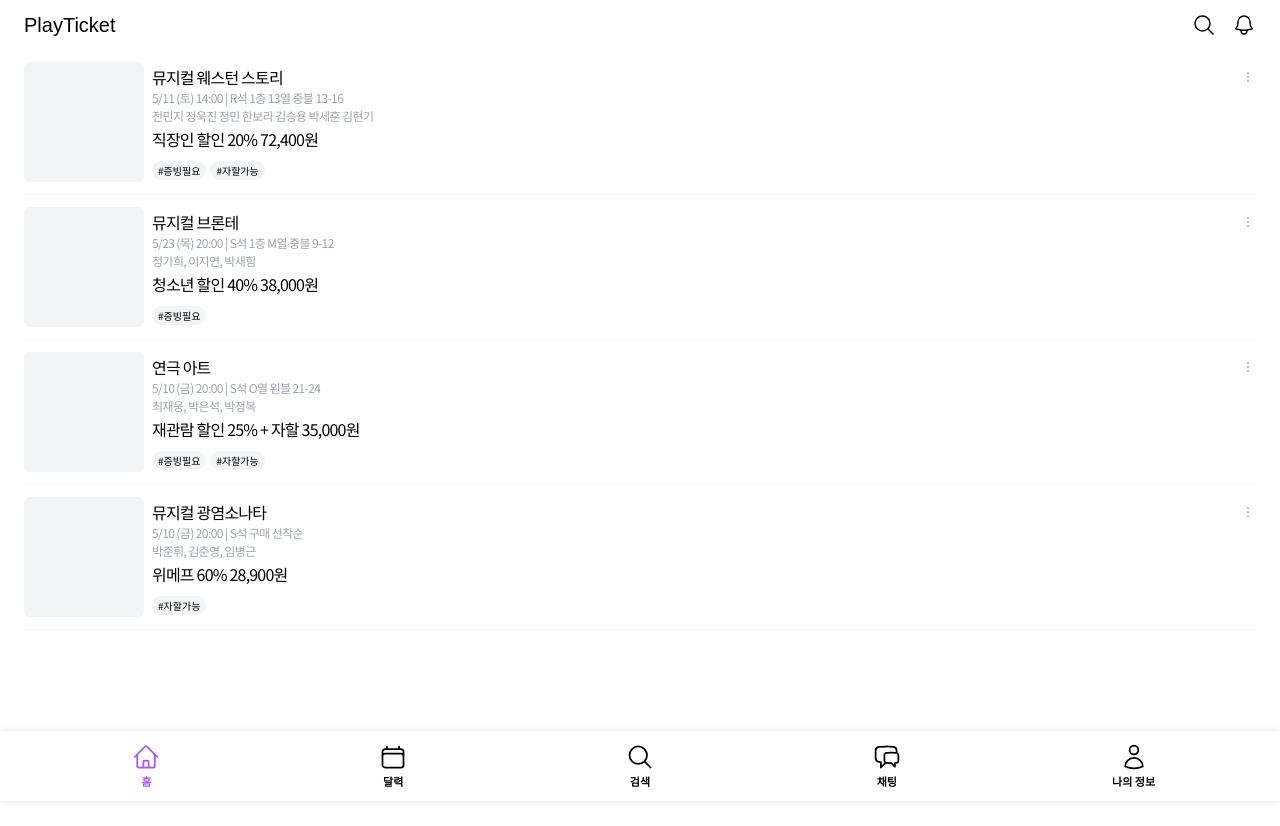
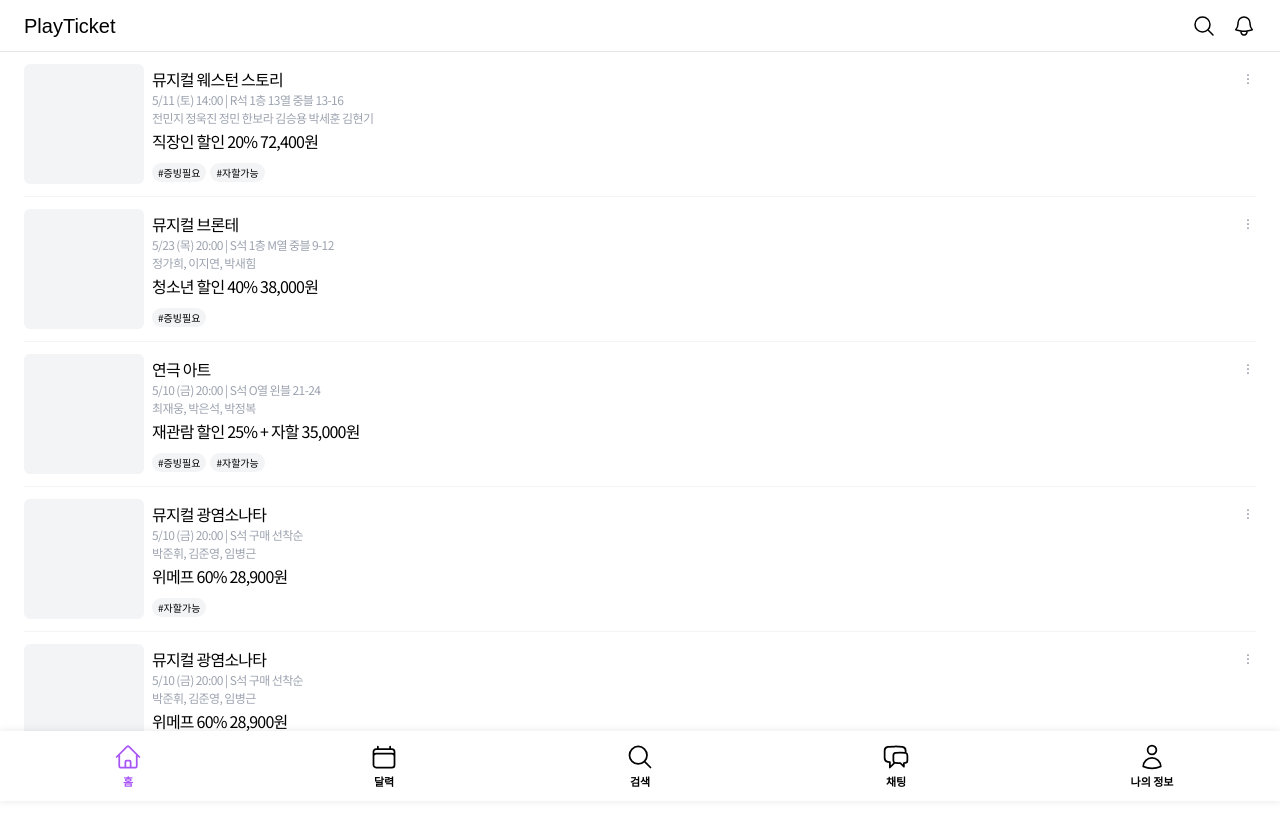
Before and after one commit to kim2ju/playticket, a React (Vite) app in the folder playticket-frontend/: page / in a window 1280 px wide. Shown: the top 826 px of the page. Before the commit the page ends 800 px from the top, so only its background shows below. Built offline with nearby package versions, Linux system fonts and the light colour scheme; the HTML template or start-up script is replaced by a standard one; a web font is replaced by a local one.

Commit message:
feat: 컴포넌트 디자인 수정

```diff
--- a/playticket-frontend/src/components/BottomTab.tsx
+++ b/playticket-frontend/src/components/BottomTab.tsx
@@ -24,7 +24,7 @@ export default function BottomTab() {
   return (
     <>
       <Outlet />
-      <nav className="w-full h-[70px] fixed -bottom-px z-100 grid grid-rows-1 grid-cols-5 px-[23px] py-2 bg-white shadow-[0px_0px_8px_0px] shadow-[#000000]/10">
+      <nav className="w-full h-[70px] fixed -bottom-px z-100 grid grid-rows-1 grid-cols-5 py-2 bg-white shadow-[0px_0px_8px_0px] shadow-[#000000]/10">
         <Link to='/' onClick={() => setNowMenu(0)}>
           <div className="w-full h-full flex flex-col justify-center items-center gap-0.5">
             <HomeIcon className={`w-[28px] h-[28px] ${nowMenu == 0 ? 'text-purple-500' : 'text-black'}`} />
--- a/playticket-frontend/src/components/HomeNav.tsx
+++ b/playticket-frontend/src/components/HomeNav.tsx
@@ -4,7 +4,7 @@ import { Link } from "react-router-dom";
 
 export default function HomeNav() {
     return (
-        <nav className="w-full h-[50px] flex items-center justify-between bg-white ">
+        <nav className="fixed w-full h-[52px] flex items-center justify-between bg-white px-6 border-b">
             <Logo />
             <div className="flex items-center gap-4">
                 <Link to="/search">
--- a/playticket-frontend/src/data/TicketContainerData.json
+++ b/playticket-frontend/src/data/TicketContainerData.json
@@ -59,5 +59,20 @@
         "additionalDiscount": 0,
         "discountPrice": 28900,
         "tags": ["자할가능"]
+    }, {
+        "id": 5,
+        "type": "뮤지컬",
+        "title": "광염소나타",
+        "datetime": "5/10 (금) 20:00",
+        "seatRank": "S석",
+        "seat": "구매 선착순",
+        "cast": "박준휘, 김준영, 임병근",
+        "originalPrice": 66000,
+        "reservationFee": 0,
+        "discountName": "위메프",
+        "discountRate": 60,
+        "additionalDiscount": 0,
+        "discountPrice": 28900,
+        "tags": ["자할가능"]
     }]
 }
--- a/playticket-frontend/src/pages/HomePage.tsx
+++ b/playticket-frontend/src/pages/HomePage.tsx
@@ -7,14 +7,16 @@ const data = TicketContainerData.data;
 
 const HomePage = () => {
     return (
-        <div className="w-full h-full flex flex-col justify-between px-6">
+        <div className="w-full h-full flex flex-col justify-between">
             <HomeNav />
+            <div className="px-6 mt-[52px] mb-[70px]">
             {data.map((item : TicketContainerProps, index : number) => (
                 <>
                     <TicketContainer key={index} data={item} />
                     <div className="h-[1px] bg-gray-100" />
                 </>
             ))}
+            </div>
         </div>
     )
 }
```
